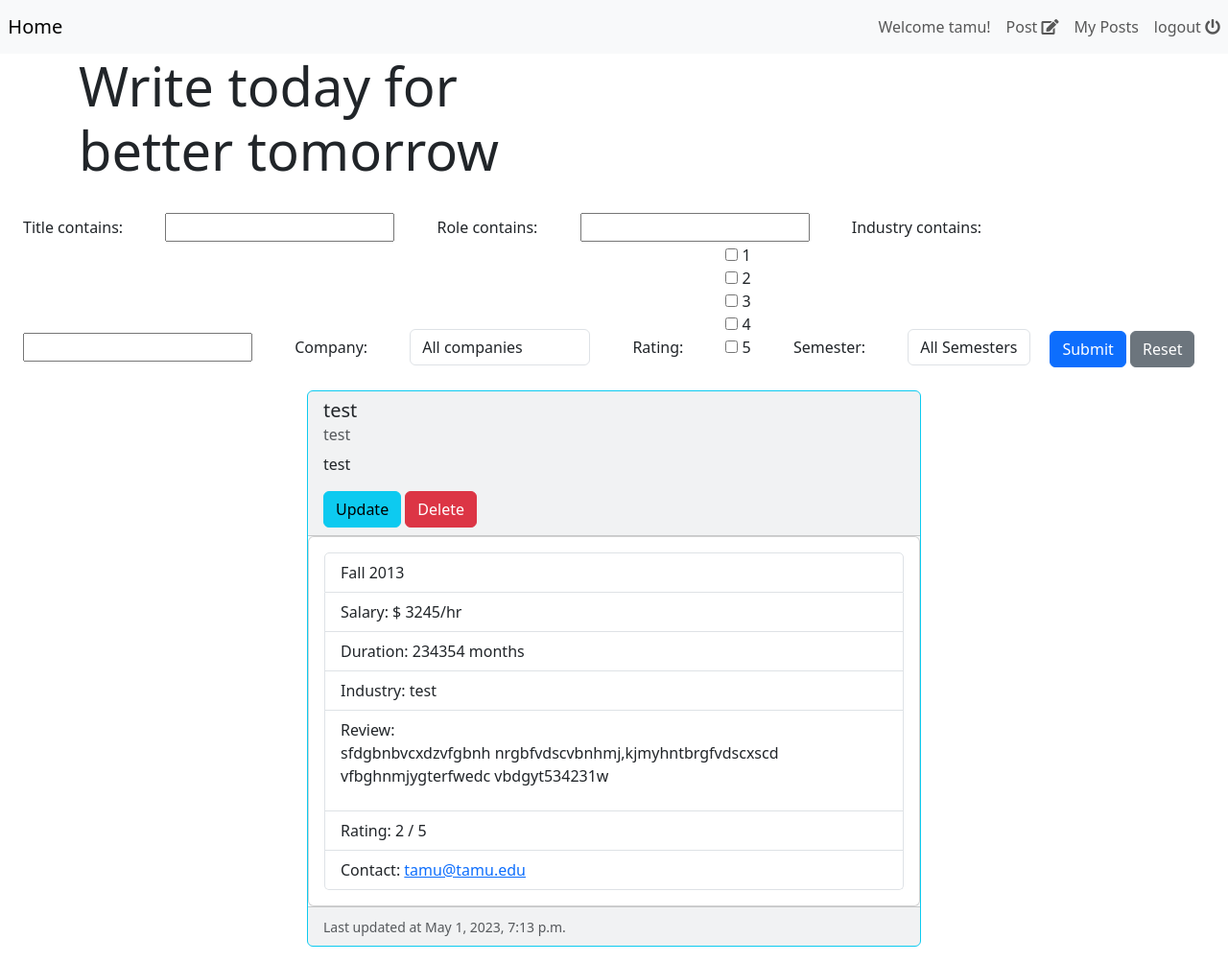
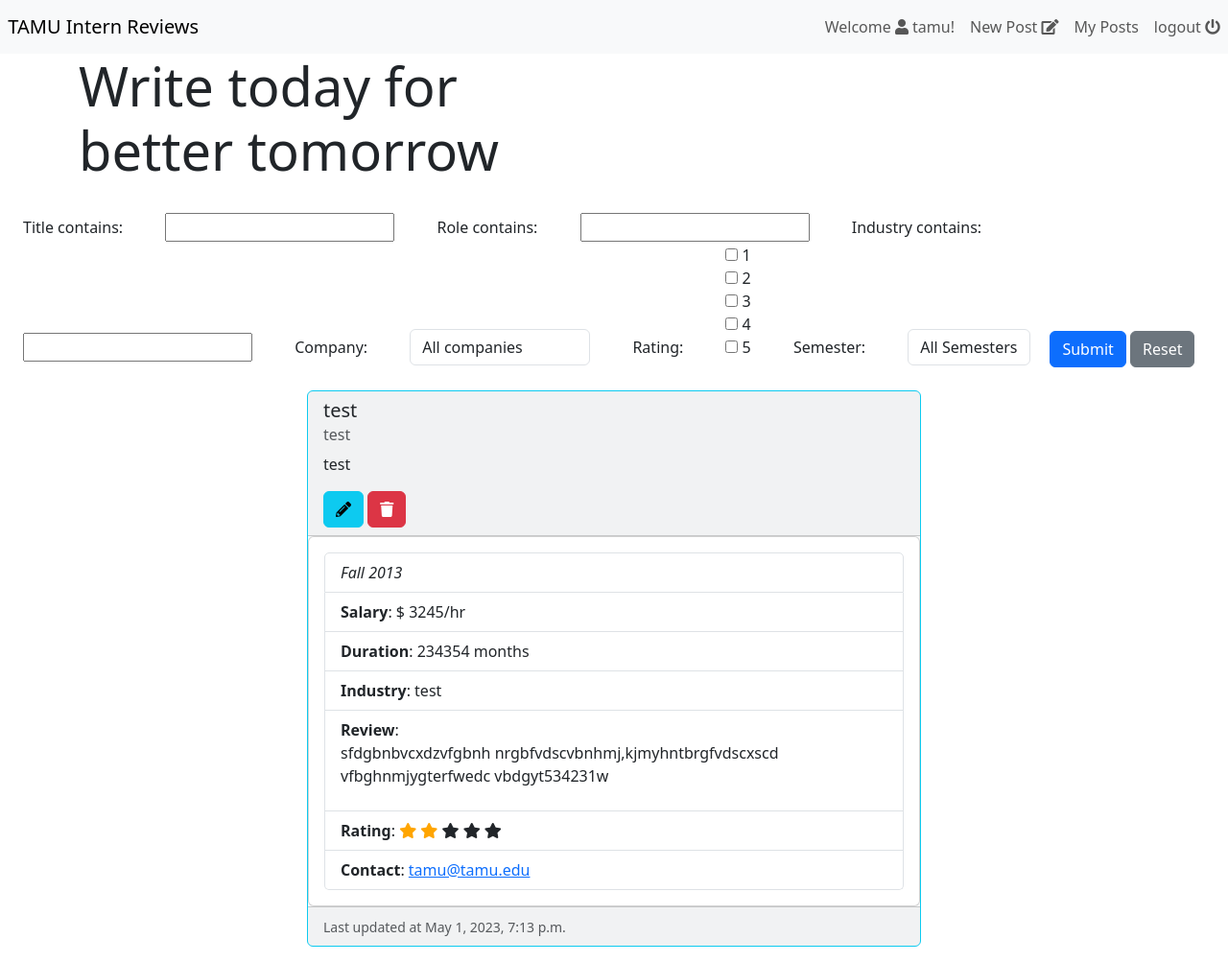
Before and after one commit to harika-g/internReviews, a Django app: page /post/myposts in a window 1280 px wide. Shown: the whole page at 96% size. Run offline with Django 4.2, Linux system fonts and the light colour scheme; a user stored in the database is signed in; data comes from the database, SQL or seed files in the repository; both versions use the stored data as it was after the commit; some libraries are stand-ins or nearby versions.

Commit message:
Star ratings

```diff
--- a/post/templates/post/list.html
+++ b/post/templates/post/list.html
@@ -27,15 +27,15 @@
           type="button"
           class="btn btn-info"
           href="{% url 'edit_post' id=p.id %}"
-          >Update</a
-        >
+          ><i class="fas fa-pencil-alt"></i
+        ></a>
         <button
           type="button"
           class="btn btn-danger"
           data-bs-toggle="modal"
           data-bs-target="#deleteModal"
         >
-          Delete
+          <i class="fas fa-trash"></i>
         </button>
 
         <!-- Modal -->
@@ -83,23 +83,45 @@
       <div id="collapseExample" class="collapse show">
         <div class="card card-body">
           <ul class="list-group list-group-light">
-            <li class="list-group-item px-3">{{ p.semester }} {{ p.year }}</li>
             <li class="list-group-item px-3">
-              Salary: {% if p.salary %} $ {{p.salary}}/hr {% else %} - {%endif%}
+              <i>{{ p.semester }} {{ p.year }}</i>
             </li>
             <li class="list-group-item px-3">
-              Duration: {{p.duration}} months
+              <b>Salary</b>: {% if p.salary %} $ {{p.salary}}/hr {% else %} -
+              {%endif%}
             </li>
             <li class="list-group-item px-3">
-              Industry: {{p.industry|default_if_none:"-"}}
+              <b>Duration</b>: {{p.duration}} months
             </li>
             <li class="list-group-item px-3">
-              Review: {{p.review|linebreaks }}
+              <b>Industry</b>: {{p.industry|default_if_none:"-"}}
             </li>
-            <li class="list-group-item px-3">Rating: {{p.rating}} / 5</li>
+            <li class="list-group-item px-3">
+              <b>Review</b>:
+              <br />
+              {{p.review|linebreaks }}
+            </li>
+            <li class="list-group-item px-3">
+              <b>Rating</b>:
+              <span
+                class="fa fa-star {% if p.rating > 0 %} yellow-star {% endif %}"
+              ></span>
+              <span
+                class="fa fa-star {% if p.rating > 1 %} yellow-star {% endif %}"
+              ></span>
+              <span
+                class="fa fa-star {% if p.rating > 2 %} yellow-star {% endif %}"
+              ></span>
+              <span
+                class="fa fa-star {% if p.rating > 3 %} yellow-star {% endif %}"
+              ></span>
+              <span
+                class="fa fa-star {% if p.rating > 4 %} yellow-star {% endif %}"
+              ></span>
+            </li>
             {% if p.show_email%}
             <li class="list-group-item px-3">
-              Contact: <a href="mailto:{{p.email}}">{{p.email}}</a>
+              <b>Contact</b>: <a href="mailto:{{p.email}}">{{p.email}}</a>
             </li>
             {% endif %}
 
--- a/templates/registration/home.html
+++ b/templates/registration/home.html
@@ -7,23 +7,26 @@
     {% load fontawesome_5 %}
     {% fontawesome_5_static %}
     {% load static %}
+    <style>
+      .yellow-star {color: orange;}
+    </style>
   </head>
   <body>
 
     {% if user.is_authenticated %}
     <!--Navbar-->
     <nav class="navbar navbar-expand-sm navbar-light bg-light">
-        &nbsp;&nbsp;<a class="navbar-brand justify-content-between " href="{% url 'list_posts' %}">Home</a>
+        &nbsp;&nbsp;<a class="navbar-brand justify-content-between " href="{% url 'list_posts' %}">TAMU Intern Reviews</a>
         <button class="navbar-toggler" type="button" data-bs-toggle="collapse" data-target="#navbarText" aria-controls="navbarText" aria-expanded="false" aria-label="Toggle navigation">
           <span class="navbar-toggler-icon"></span>
         </button>
         <div class="collapse navbar-collapse justify-content-end" id="navbarText">
           <ul class="navbar-nav ml-auto mb-2 mb-lg-0">
             <li class="nav-item">
-              <a class="nav-link" href="">Welcome {{ user.username }}!</a>
+              <a class="nav-link" href="">Welcome <i class="fas fa-user"></i>&nbsp;{{ user.username }}!</a>
             </li>
             <li class="nav-item">
-              <a class="nav-link" href="{% url 'create_post' %}">Post&nbsp;<i class='fas fa-edit'></i></a>
+              <a class="nav-link" href="{% url 'create_post' %}">New Post&nbsp;<i class='fas fa-edit'></i></a>
               </li>
               <li class="nav-item">
                 <a class="nav-link" href="{% url 'my_posts' %}">My Posts</a>
```
Also changed, not shown: db.sqlite3.
